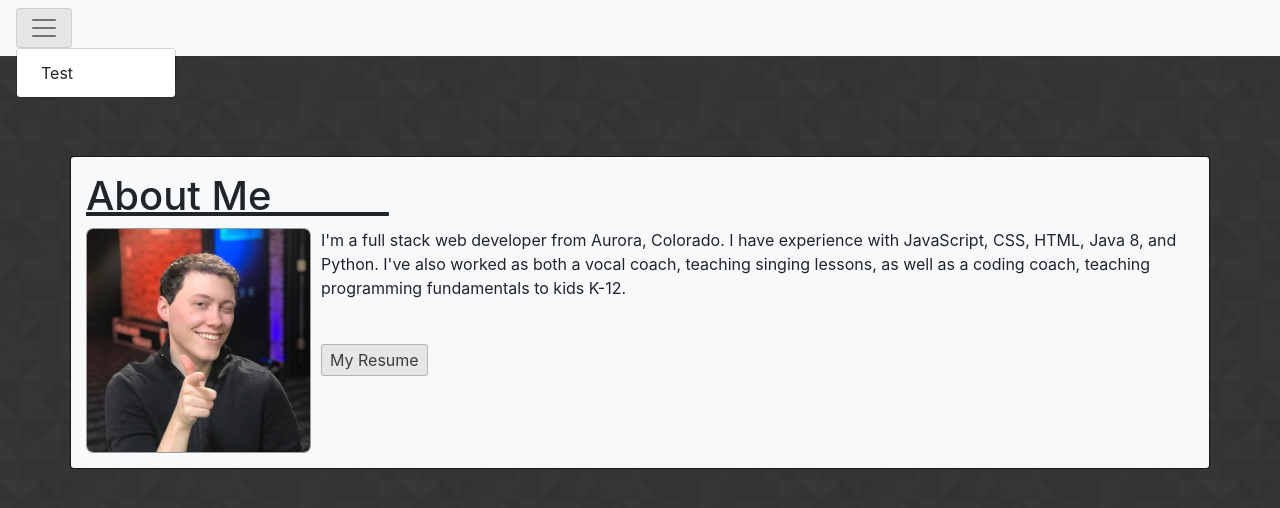
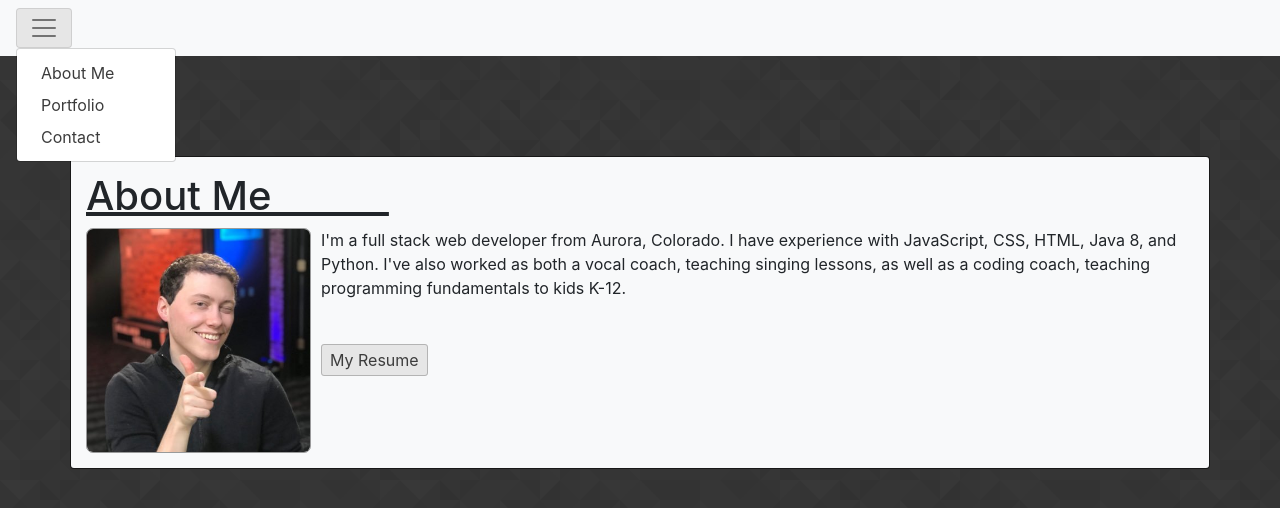
Before and after one commit to gsonnier333/gsonnier333.github.io, a React (Create React App) app: page / in a window 1280 px wide. Both pictures are taken after a click on the button 44 px from the left and 28 px from the top of the page. Shown: the top 508 px of the page. Built offline with nearby package versions, Linux system fonts and the light colour scheme.

Commit message:
further styled header to match general site theme

```diff
--- a/src/components/Header.js
+++ b/src/components/Header.js
@@ -4,14 +4,22 @@ import { Dropdown, Navbar } from "react-bootstrap";
 export default class Header extends Component {
 	render() {
 		return (
-			<Navbar bg="light" expand="false">
+			<Navbar bg="light" expand="false" className="customNavbar">
 				<Dropdown>
 					<Dropdown.Toggle
 						as={Navbar.Toggle}
-						className="navbarToggleBtn e-caret-hide"
+						className="navbarToggleBtn"
 					/>
-					<Dropdown.Menu>
-						<Dropdown.Item>Test</Dropdown.Item>
+					<Dropdown.Menu className="dropdownWindow">
+						<Dropdown.Item className="dropItem">
+							About Me
+						</Dropdown.Item>
+						<Dropdown.Item className="dropItem">
+							Portfolio
+						</Dropdown.Item>
+						<Dropdown.Item className="dropItem">
+							Contact
+						</Dropdown.Item>
 					</Dropdown.Menu>
 				</Dropdown>
 			</Navbar>
--- a/src/index.css
+++ b/src/index.css
@@ -58,6 +58,10 @@ div.customCont {
 	background-color: rgb(180, 180, 180);
 }
 
+.customNavbar {
+	background-color: rgb(248, 249, 250);
+}
+
 .navbarToggleBtn::after {
 	content: none;
 }
@@ -74,6 +78,19 @@ div.customCont {
 	background-color: rgb(180, 180, 180);
 }
 
-.dropdownWindow {
-	width: 200px;
+.dropItem {
+	color: rgb(60, 60, 60);
 }
+
+.dropItem:focus {
+	background-color: rgb(248, 249, 250);
+}
+
+.dropItem:hover {
+	background-color: rgb(200, 200, 200);
+}
+
+.dropItem:active {
+	background-color: rgb(180, 180, 180);
+	color: rgb(40, 40, 40);
+}
```
